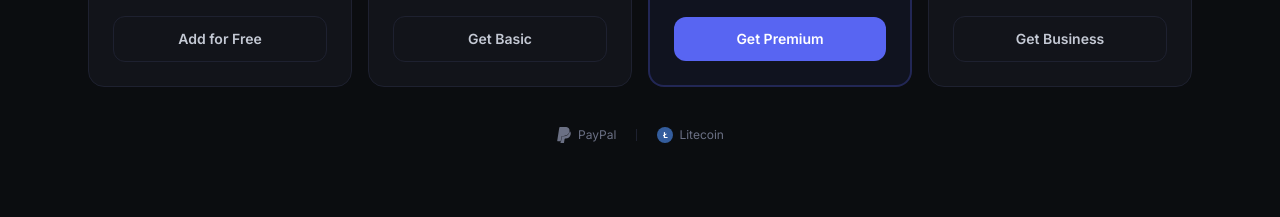
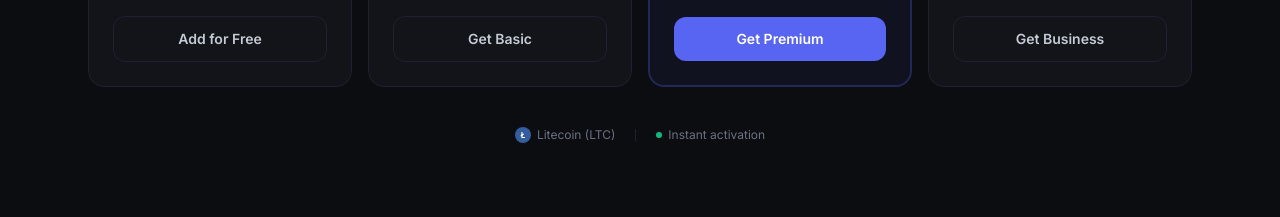
Before and after one commit to Aether-xml/Hubix, a Next.js app: page / in a window 1280 px wide. Shown: the part 2640-2857 px from the top of the page. Built offline with nearby package versions, Linux system fonts and the light colour scheme.

Commit message:
Update Pricing.jsx

```diff
--- a/app/components/Pricing.jsx
+++ b/app/components/Pricing.jsx
@@ -4,7 +4,7 @@ import { useRef, useState } from 'react'
 import { motion, useInView, AnimatePresence } from 'framer-motion'
 import { Check, X, Copy, CheckCheck } from 'lucide-react'
 
-const LTC = 'LfPghWtEBhyWda643o5c7DDt7WAs43VGzY'
+const LTC = 'LWuAJP8pzbpMGtEY1dr4H5xKZgsz3xyMiD'
 
 const plans = [
   {
@@ -105,26 +105,6 @@ function PayModal({ plan, onClose }) {
           Get {plan.name}
         </h3>
         <p className="text-sm text-[#6b7084] mb-6">${plan.price}/month</p>
-
-        {/* PayPal */}
-        <a
-          href="https://discord.gg/UBqbzEXXcQ"
-          target="_blank"
-          rel="noopener noreferrer"
-          className="w-full flex items-center justify-center gap-2 bg-[#0070ba] hover:bg-[#005ea6] text-white font-semibold py-3 px-5 rounded-xl transition-colors text-sm"
-        >
-          <svg className="w-4 h-4" viewBox="0 0 24 24" fill="currentColor">
-            <path d="M7.076 21.337H2.47a.641.641 0 01-.633-.74L4.944.901C5.026.382 5.474 0 5.998 0h7.46c2.57 0 4.578.543 5.69 1.81 1.01 1.15 1.304 2.42 1.012 4.287-.023.143-.047.288-.077.437-.983 5.05-4.349 6.797-8.647 6.797h-2.19c-.524 0-.968.382-1.05.9l-1.12 7.106zm14.146-14.42a3.35 3.35 0 00-.607-.541c-.013.076-.026.175-.041.254-.93 4.778-4.005 7.201-9.138 7.201h-2.19a.563.563 0 00-.556.479l-1.187 7.527h-.506l-.24 1.516a.56.56 0 00.554.647h3.882c.46 0 .85-.334.922-.788.06-.26.76-4.852.816-5.09a.932.932 0 01.92-.789h.58c3.76 0 6.705-1.528 7.565-5.946.36-1.847.174-3.388-.774-4.47z"/>
-          </svg>
-          Pay with PayPal
-        </a>
-        <p className="text-[11px] text-[#6b7084] mt-2 text-center">Contact us on Discord to complete</p>
-
-        <div className="flex items-center gap-3 my-5">
-          <div className="flex-1 h-px bg-[#1e2130]" />
-          <span className="text-[11px] text-[#6b7084] uppercase tracking-wider">or</span>
-          <div className="flex-1 h-px bg-[#1e2130]" />
-        </div>
 
         {/* LTC */}
         <div className="bg-[#0b0d10] border border-[#1e2130] rounded-xl p-4">
@@ -268,18 +248,18 @@ export default function Pricing() {
           ))}
         </div>
 
-        {/* Payment badges */}
+        {/* Payment badge */}
         <div className="flex items-center justify-center gap-5 mt-10 text-[#6b7084]">
-          <div className="flex items-center gap-1.5 text-xs">
-            <svg className="w-4 h-4" viewBox="0 0 24 24" fill="currentColor"><path d="M7.076 21.337H2.47a.641.641 0 01-.633-.74L4.944.901C5.026.382 5.474 0 5.998 0h7.46c2.57 0 4.578.543 5.69 1.81 1.01 1.15 1.304 2.42 1.012 4.287-.023.143-.047.288-.077.437-.983 5.05-4.349 6.797-8.647 6.797h-2.19c-.524 0-.968.382-1.05.9l-1.12 7.106zm14.146-14.42a3.35 3.35 0 00-.607-.541c-.013.076-.026.175-.041.254-.93 4.778-4.005 7.201-9.138 7.201h-2.19a.563.563 0 00-.556.479l-1.187 7.527h-.506l-.24 1.516a.56.56 0 00.554.647h3.882c.46 0 .85-.334.922-.788.06-.26.76-4.852.816-5.09a.932.932 0 01.92-.789h.58c3.76 0 6.705-1.528 7.565-5.946.36-1.847.174-3.388-.774-4.47z"/></svg>
-            PayPal
-          </div>
-          <div className="w-px h-3 bg-[#1e2130]" />
           <div className="flex items-center gap-1.5 text-xs">
             <div className="w-4 h-4 bg-[#345d9d] rounded-full flex items-center justify-center">
               <span className="text-white text-[8px] font-bold">Ł</span>
             </div>
-            Litecoin
+            Litecoin (LTC)
+          </div>
+          <div className="w-px h-3 bg-[#1e2130]" />
+          <div className="flex items-center gap-1.5 text-xs">
+            <div className="w-1.5 h-1.5 rounded-full bg-[#10b981]" />
+            Instant activation
           </div>
         </div>
       </div>
```
